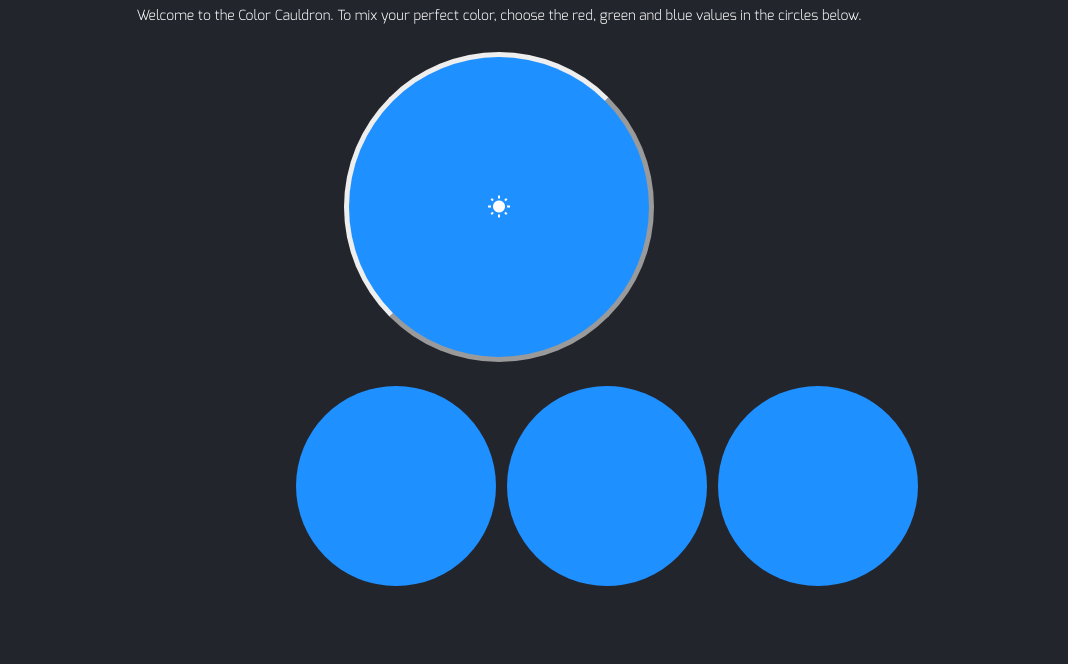
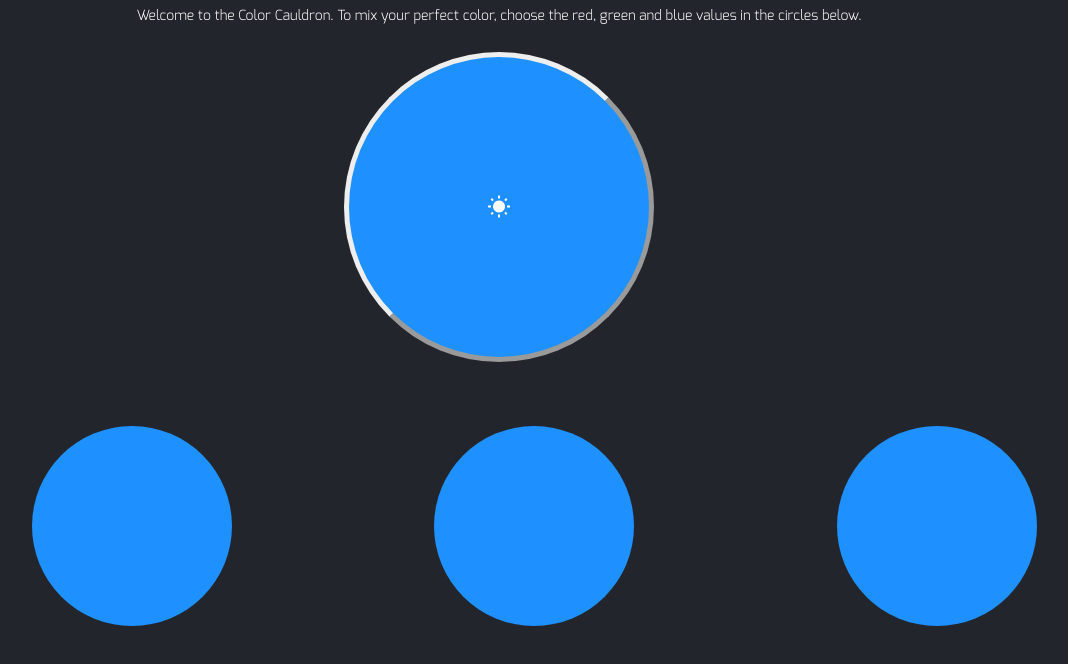
Before and after one commit to tanminggang/ColorCauldron, a plain HTML site: page cauldron.html in a window 1280 px wide. Shown: the part 120-784 px from the top of the page, without its empty margins (141-1209 px from the left). Drawn offline with Linux system fonts and the light colour scheme.

Commit message:
Fixed positioning of color circles.

```diff
--- a/cauldron.html
+++ b/cauldron.html
@@ -17,20 +17,19 @@
             <i class="material-icons" id="centerPot">wb_sunny</i>
         </div>
     </div>
-
+    <br>
+    <br>
     <!--The Pickers-->
-    <div class="mdl-grid">
-        <div class="mdl-cell mdl-cell--0-offset"></div>
-        <div class="mdl-cell mdl-cell--2-col">
+    <div class="mdl-grid container">
+        <div class="mdl-cell mdl-cell--2-col-desktop centered">
             <div class="circle" id="red"></div>
         </div>
-        <div class="mdl-cell mdl-cell--2-col">
+        <div class="mdl-cell mdl-cell--2-col-desktop centered">
             <div class="circle" id="green"></div>
         </div>
-        <div class="mdl-cell mdl-cell--2-col">
+        <div class="mdl-cell mdl-cell--2-col-desktop centered">
             <div class="circle" id="blue"></div>
         </div>
-
     </div>
 
     <script src="bower_components/material-design-lite/material.min.js"></script>
--- a/custom.css
+++ b/custom.css
@@ -12,11 +12,22 @@ body{
     font-family: ExoL, sans-serif;
     text-align:center;
 }
+.centered{
+    margin-left:auto;
+    margin-right:auto;
+    display:block;
+}
 .circle{
     border-radius: 50%;
     width: 200px;
     height: 200px;
     background-color:dodgerblue;
+}
+
+.container{
+    padding-left: 5%;
+    margin: 0 auto;
+    text-align: center;
 }
 
 #colorPot{
```
